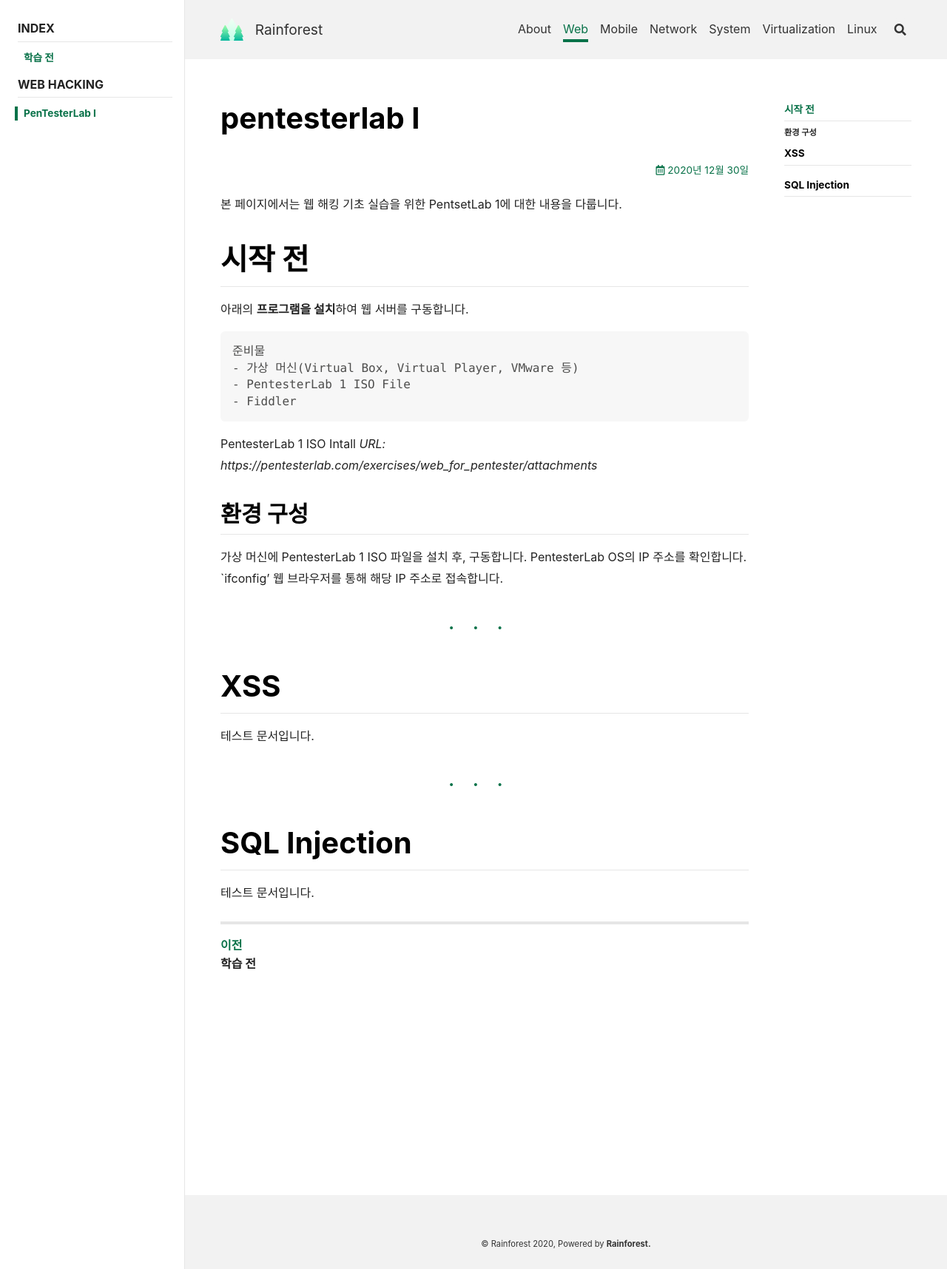
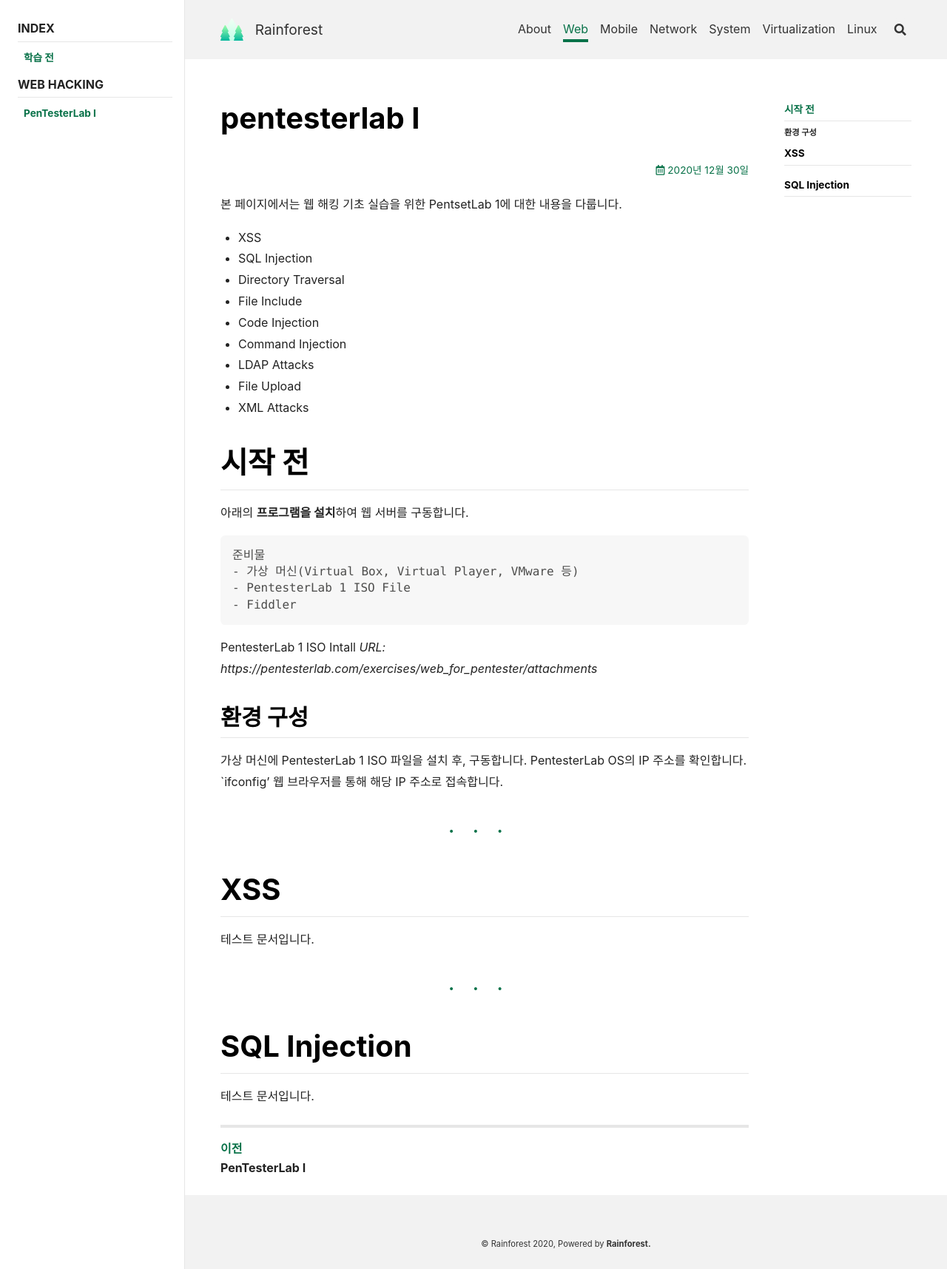
Before and after one commit to abysswhale/abysswhale.github.io, a Jekyll site: the page built from tech_collections/_web/1.1-web-petesterlab1.md, in a window 1280 px wide. Shown: the whole page at 74% size. Built offline with Jekyll 4.4.1, drawn with Linux system fonts in a browser that asks for light colours; nearby versions of some CDN libraries; comment, search, counter and statistics services are not loaded.

Commit message:
Update 1.1-web-petesterlab1.md

```diff
--- a/tech_collections/_web/1.1-web-petesterlab1.md
+++ b/tech_collections/_web/1.1-web-petesterlab1.md
@@ -2,11 +2,20 @@
 layout: article
 title: pentesterlab I
 subtitle: "부제목"
-permalink: /web/pentesterlab_1
+permalink: /web/pentesterlab 1
 date: 2020-12-30
 lastmod: 2020-12-30
 ---
 본 페이지에서는 웹 해킹 기초 실습을 위한 PentsetLab 1에 대한 내용을 다룹니다.
+- XSS
+- SQL Injection
+- Directory Traversal
+- File Include
+- Code Injection
+- Command Injection
+- LDAP Attacks
+- File Upload
+- XML Attacks
 
 # 시작 전
 아래의 **프로그램을 설치**하여 웹 서버를 구동합니다.
```
